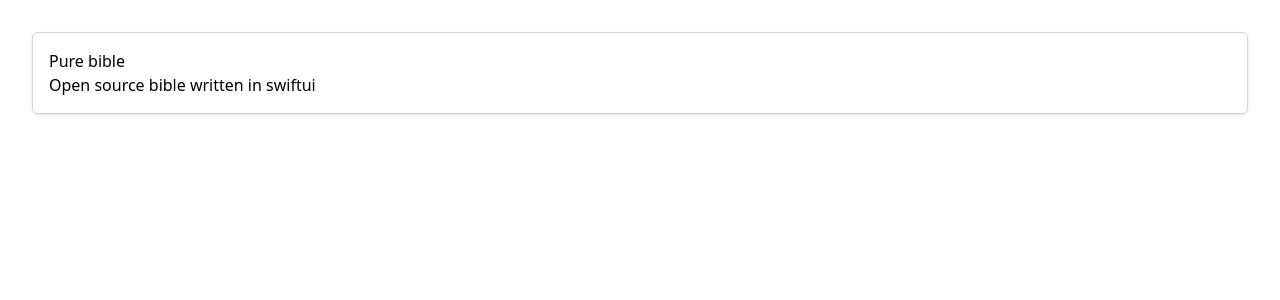
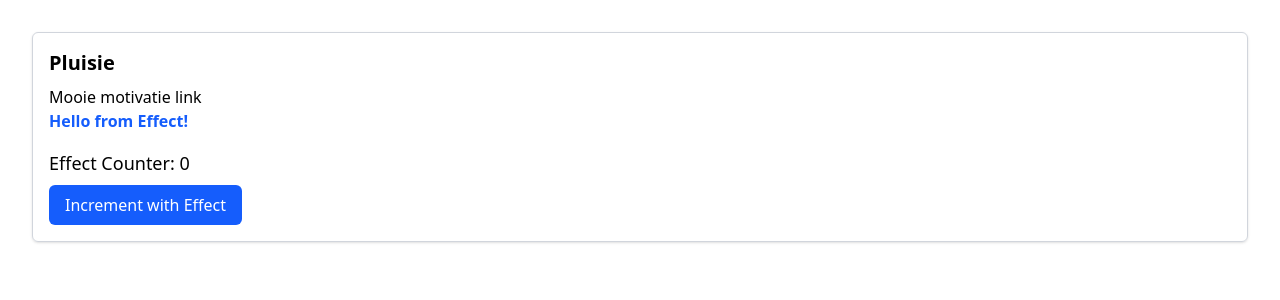
Before and after one commit to sempruijs/pluisie, a SvelteKit app in the folder frontend/: page / in a window 1280 px wide. Shown: the top 300 px of the page. Built offline with nearby package versions, Linux system fonts and the light colour scheme.

Commit message:
Add effect content instaed of pure bible

```diff
--- a/frontend/src/routes/+page.svelte
+++ b/frontend/src/routes/+page.svelte
@@ -31,6 +31,17 @@
 </script>
 
 <div class="m-8 p-4 border border-gray-300 rounded-md shadow-sm">
-	<h1>Pure bible</h1>
-	<p>Open source bible written in swiftui</p>
+	<h1 class="text-xl font-semibold mb-2">Pluisie</h1>
+	<a href="https://www.youtube.com/watch?v=65yvpAJU6Tw">Mooie motivatie link</a>
+	<p class="font-bold text-blue-600">{state.result}</p>
+
+	<div class="mt-4">
+		<h3 class="text-lg font-medium mb-2">Effect Counter: {state.count}</h3>
+		<button
+			on:click={increment}
+			class="bg-blue-600 hover:bg-blue-800 text-white py-2 px-4 rounded-md transition-colors duration-200 focus:outline-none focus:ring-2 focus:ring-blue-500 focus:ring-opacity-50"
+		>
+			Increment with Effect
+		</button>
+	</div>
 </div>
```
